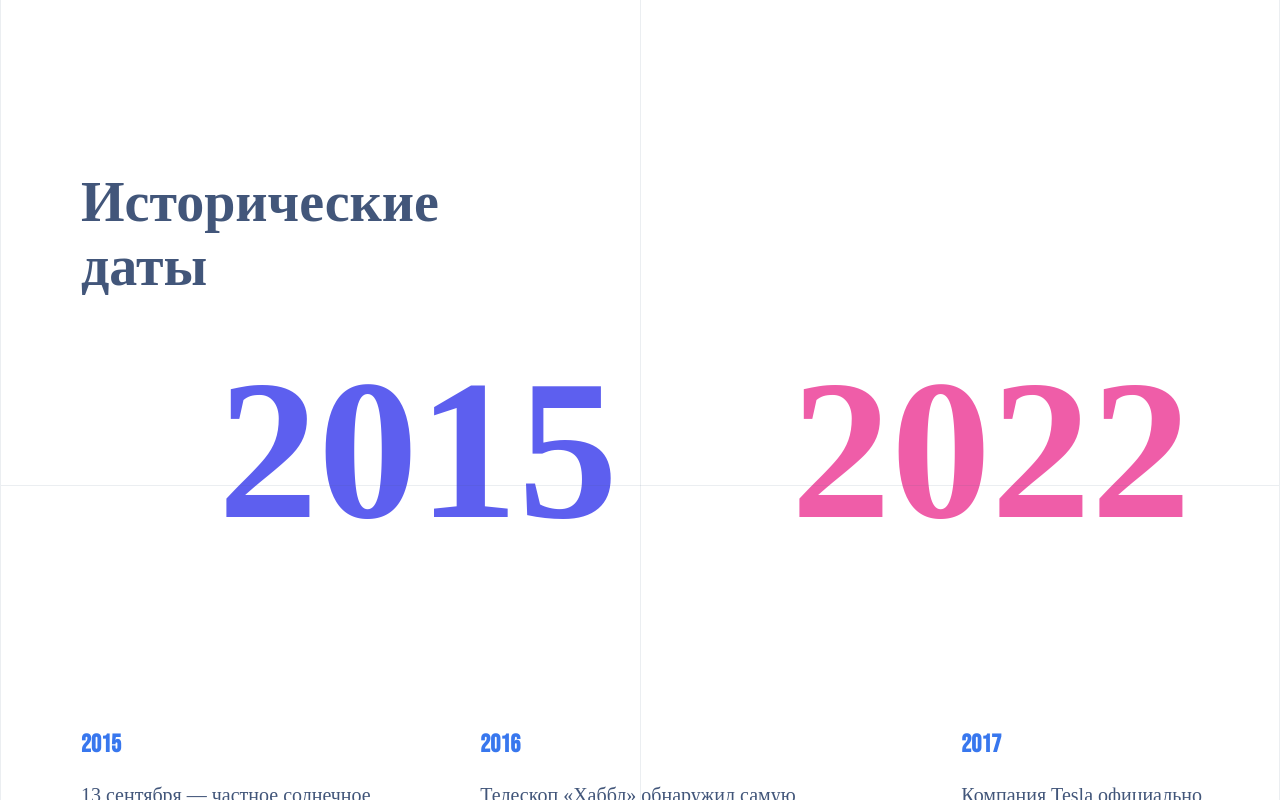
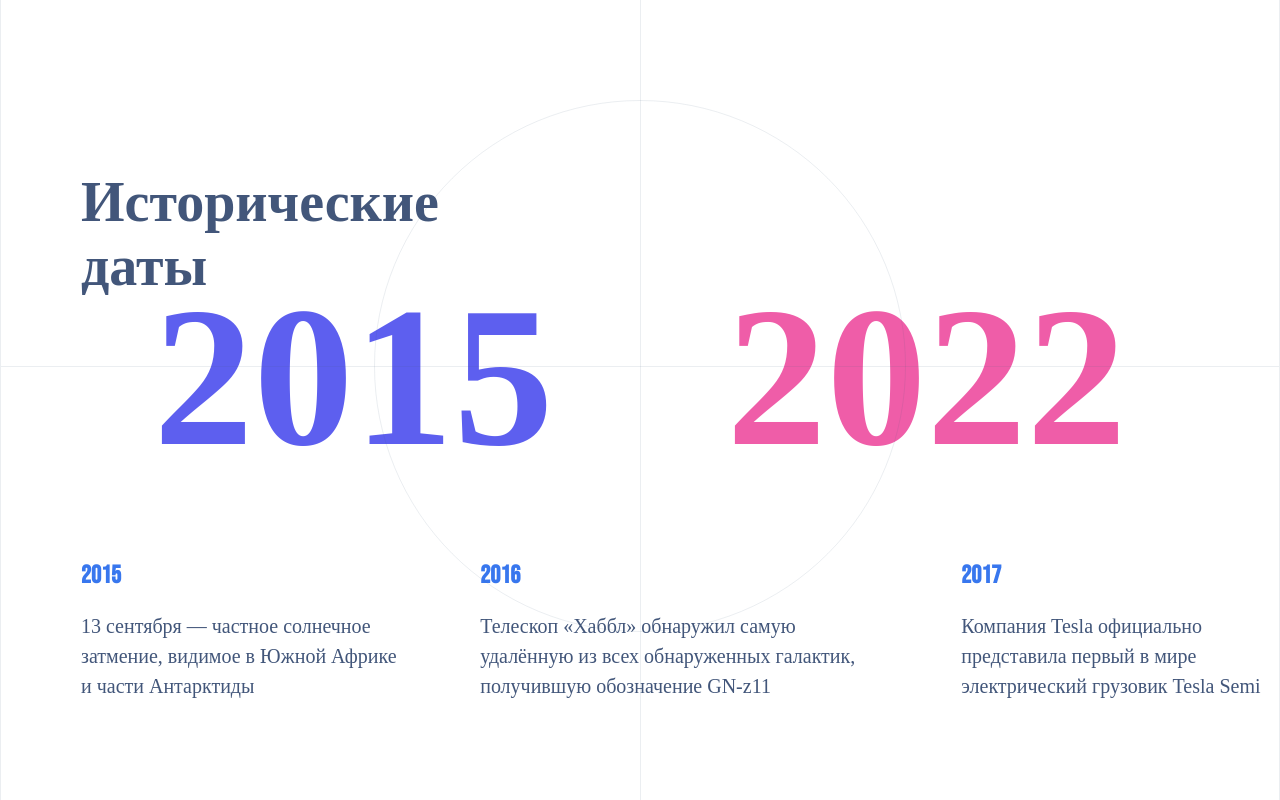
Before and after one commit to mg-kem/historical-dates, a React app: page / in a window 1280 px wide. Shown: the top 800 px of the page. Built offline with nearby package versions, Linux system fonts and the light colour scheme.

Commit message:
WIP. Добавил псевдоэлементы, отцентровал даты. Разбил на компоненты.

```diff
--- a/public/css/style.css
+++ b/public/css/style.css
@@ -1,6 +1,4 @@
 @import './fonts.css';
-
-html {}
 
 body {
     margin: 0;
@@ -9,6 +7,7 @@ body {
 }
 
 .container {
+
     position: relative;
     display: flex;
     flex-direction: column;
@@ -26,30 +25,40 @@ body {
     }
 }
 
-.container::before,
-.container::after {
+.link-container {
+    border: 1px solid rgba(66, 86, 122, 0.1);
+    border-radius: 50%;
+    width: 530px;
+    height: 530px;
+    position: absolute;
+    top: 50%;
+    left: 50%;
+    transform: translate(-50%, -50%);
+}
+
+.container::before {
     content: '';
     position: absolute;
     background: rgba(66, 86, 122, 0.1);
-
-}
-
-.container::before {
     width: 1px;
     height: 100%;
     left: 50%;
-}
-
-.container::after {
-    width: 100%;
-    height: 1px;
-    top: 50%;
 }
 
 .historical-dates {
     margin-top: 170px;
     flex-grow: 1;
     position: relative;
+
+}
+
+.historical-dates::after {
+    content: '';
+    position: absolute;
+    background: rgba(66, 86, 122, 0.1);
+    width: 100%;
+    height: 1px;
+    top: 50%;
 }
 
 .header-title {
@@ -59,6 +68,7 @@ body {
     color: #42567A;
     position: absolute;
     left: 80px;
+    top: 0;
     width: 353px;
 }
 
@@ -89,13 +99,16 @@ body {
 
 .years-container {
     width: 973px;
-    margin-left: 217px;
     display: flex;
     justify-content: space-between;
     font-weight: 700;
     font-size: 200px;
-    line-height: 160px;
+    position: absolute;
+    top: 50%;
+    left: 50%;
+    transform: translate(-50%, -50%) translateY(10px);
 }
+
 
 .date-up {
     color: #5D5FEF;
--- a/src/app/app.tsx
+++ b/src/app/app.tsx
@@ -1,22 +1,12 @@
-import YearsContainer from '../components/years-container';
-import Event from '../components/event';
+import { JSX } from 'react';
+import HistoricalDate from '../components/historical-dates';
+import EventList from '../components/event-list';
 
-export default function App() {
+export default function App(): JSX.Element {
     return (
         <div className="container">
-
-            <div className="historical-dates">
-                <h1 className="header-title">
-                    Исторические даты
-                </h1>
-                <YearsContainer />
-            </div>
-
-            <div className="event-list">
-                <Event heading='2015' description='13 сентября — частное солнечное затмение, видимое в Южной Африке и части Антарктиды' />
-                <Event heading='2016' description='Телескоп «Хаббл» обнаружил самую удалённую из всех обнаруженных галактик, получившую обозначение GN-z11' />
-                <Event heading='2017' description='Компания Tesla официально представила первый в мире электрический грузовик Tesla Semi' />
-            </div>
+            <HistoricalDate />
+            <EventList />
         </div>
     );
 }
--- /dev/null
+++ b/src/components/event-list.tsx
@@ -0,0 +1,11 @@
+import Event from './event';
+
+export default function EventList() {
+    return (
+        <div className="event-list">
+            <Event heading='2015' description='13 сентября — частное солнечное затмение, видимое в Южной Африке и части Антарктиды' />
+            <Event heading='2016' description='Телескоп «Хаббл» обнаружил самую удалённую из всех обнаруженных галактик, получившую обозначение GN-z11' />
+            <Event heading='2017' description='Компания Tesla официально представила первый в мире электрический грузовик Tesla Semi' />
+        </div>
+    );
+}
--- /dev/null
+++ b/src/components/historical-dates.tsx
@@ -0,0 +1,15 @@
+import YearsContainer from './years-container';
+
+export default function HistoricalDate() {
+    return (
+        <div className="historical-dates">
+            <h1 className="header-title">
+                Исторические даты
+            </h1>
+            <YearsContainer />
+            <div className="link-container">
+                <a href='#'></a>
+            </div>
+        </div>
+    );
+}
```
